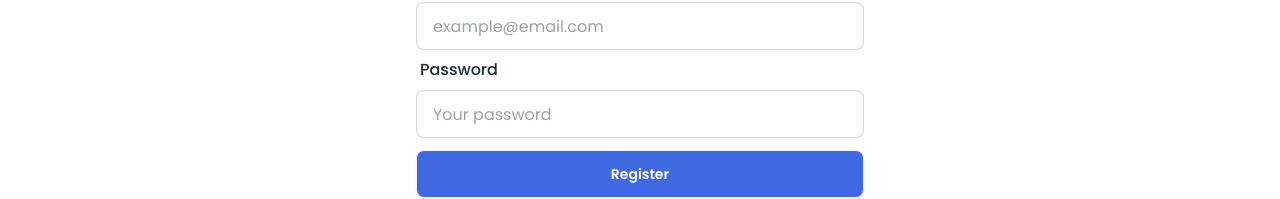
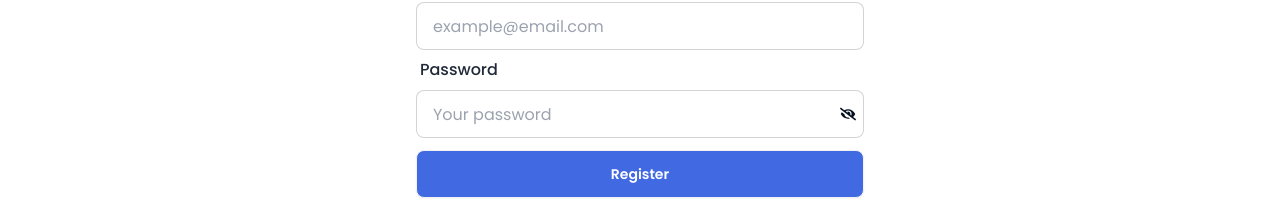
Before and after one commit to yasin-arft/Student-Lodge, a React (Vite) app: page /register in a window 1280 px wide. Shown: the part 346-545 px from the top of the page. Built offline with nearby package versions, Linux system fonts and the light colour scheme; no server answers.

Commit message:
password show hide toggle on regiester page set

```diff
--- a/src/Pages/Register/Register.jsx
+++ b/src/Pages/Register/Register.jsx
@@ -1,10 +1,13 @@
-import { useContext } from "react";
+import { useContext, useState } from "react";
 import { useForm } from "react-hook-form";
 import { Link, useNavigate } from "react-router-dom";
 import { AuthContext } from "../../Providers/AuthContextProvider";
 import { Helmet } from "react-helmet-async";
+import { FaEye, FaEyeSlash } from "react-icons/fa";
 
 const Register = () => {
+  const [showPassword, setShowPassword] = useState(false);
+
   // auth context data
   const { createUser, updateUserProfile } = useContext(AuthContext);
   const navigate = useNavigate();
@@ -91,6 +94,7 @@ const Register = () => {
           <div className="label">
             <span className="label-text text-base font-medium">Password</span>
           </div>
+          <div className="relative">
             <input
               {...register('password', {
                 required: 'Password is required',
@@ -99,9 +103,21 @@ const Register = () => {
                   message: 'Password must contain an uppercase letter, lowercase letter and 6 characters'
                 }
               })}
-            type="password"
+              type={
+                showPassword ?
+                'text' :
+                'password'
+              }
               placeholder="Your password"
               className="input input-bordered w-full" />
+            <button onClick={() => setShowPassword(!showPassword)} className="absolute right-2 top-1/2 -translate-y-1/2" >
+              {
+                showPassword ?
+                  <FaEye /> :
+                  <FaEyeSlash />
+              }
+            </button>
+          </div>
         </label>
         {errors.password && (<small className="text-error">{errors.password.message}</small>)}
 
```
Lines whose indentation alone changed are shown as unchanged.
